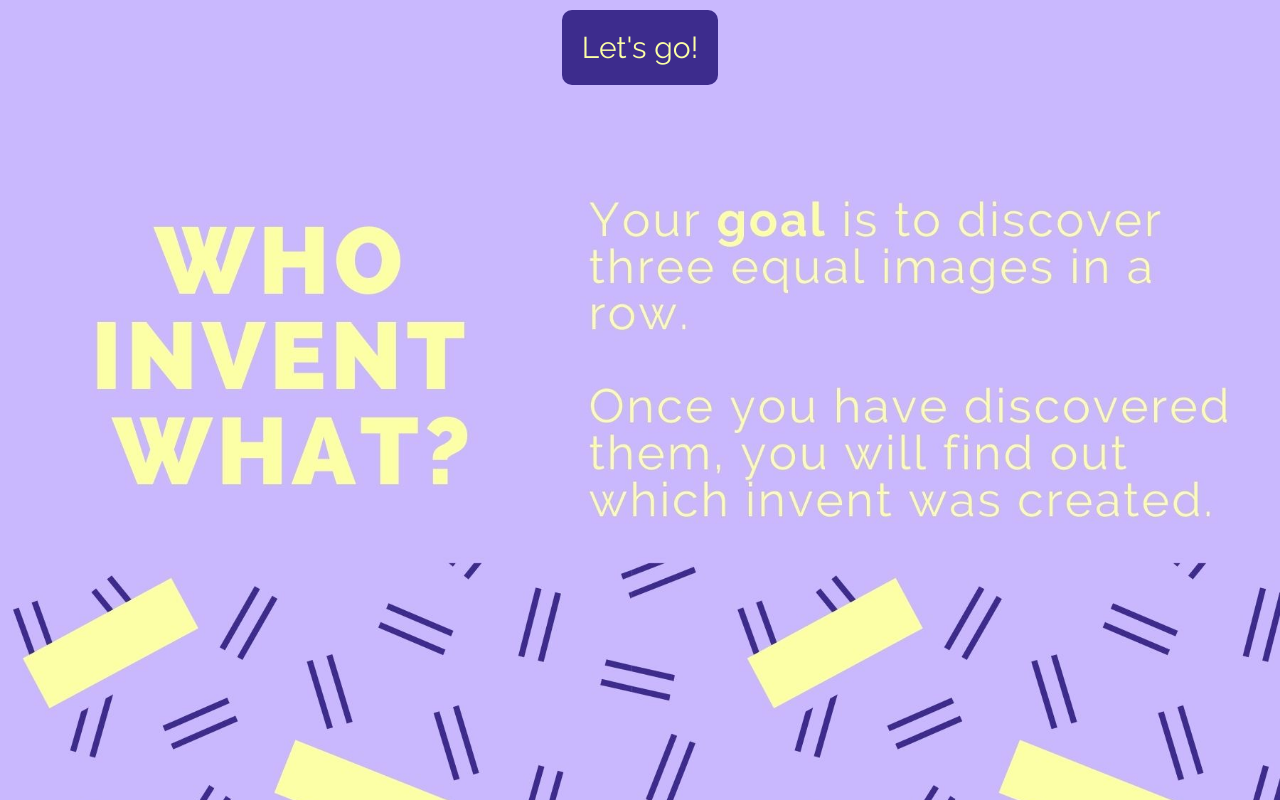
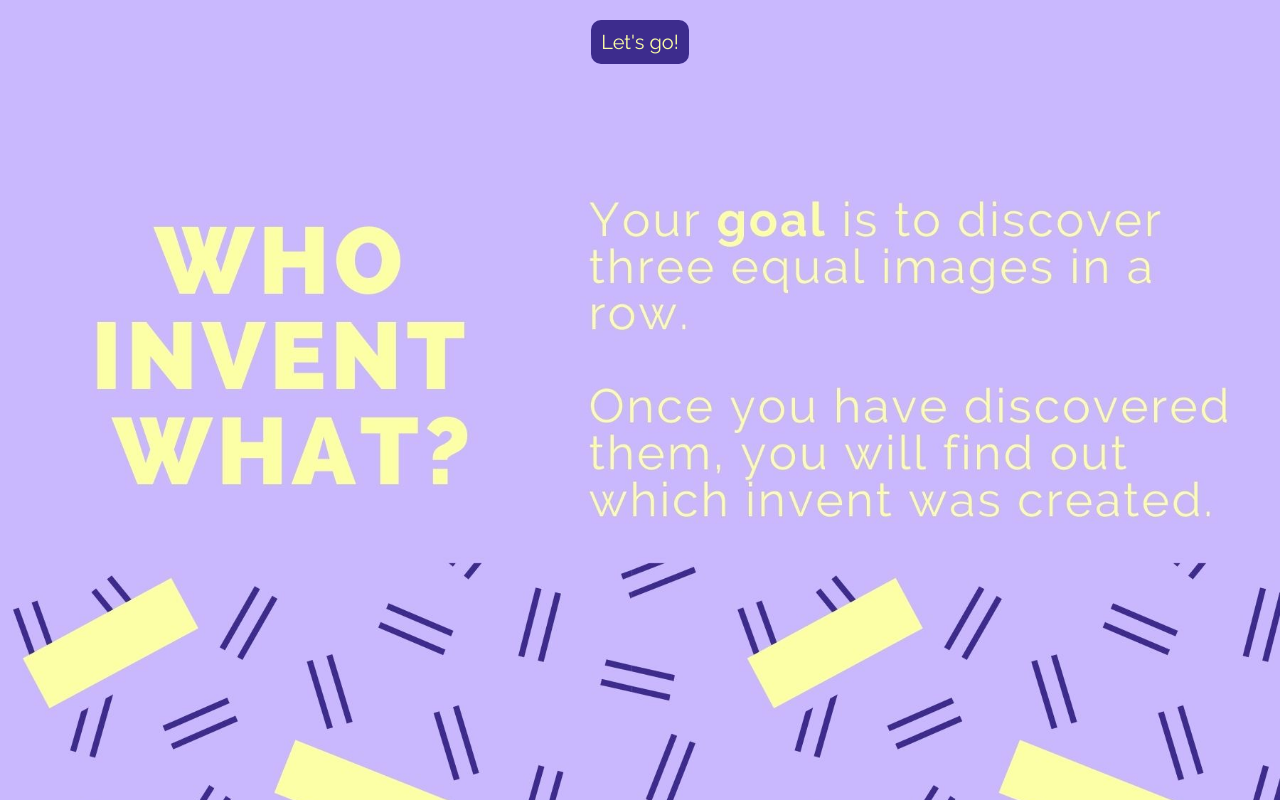
Before and after one commit to AintzaneM/Who-invent-what, a plain HTML site: page index.html in a window 1280 px wide. Drawn offline with Linux system fonts and the light colour scheme.

Commit message:
final project v3

```diff
--- a/js/classes.js
+++ b/js/classes.js
@@ -79,10 +79,6 @@ function checkIfWin () {
  }
 
 
-
-
-
-
 //RESET-START AGAIN BUTTON
 
 const reloadBtn = document.querySelector(".reload-button");
@@ -92,8 +88,6 @@ function reloadPage () {
 }
 
 reloadBtn.addEventListener("click",reloadPage, false);
-
-
 
 //START GAME
 
--- a/styles.css
+++ b/styles.css
@@ -15,11 +15,12 @@ body {
 
 #message-button a {
 
-    font-size: 30px;
+    font-size: 20px;
     color: #FCFFA6;
     text-decoration: none;
-    padding: 20px;
+    padding: 10px;
     background-color: #3D2C8D ;
     border-radius: 10px;
+    align-items: center;
 
 }
```
Also changed, not shown: game windows/index.html (+1 -1 lines), js/main.js (deleted).
